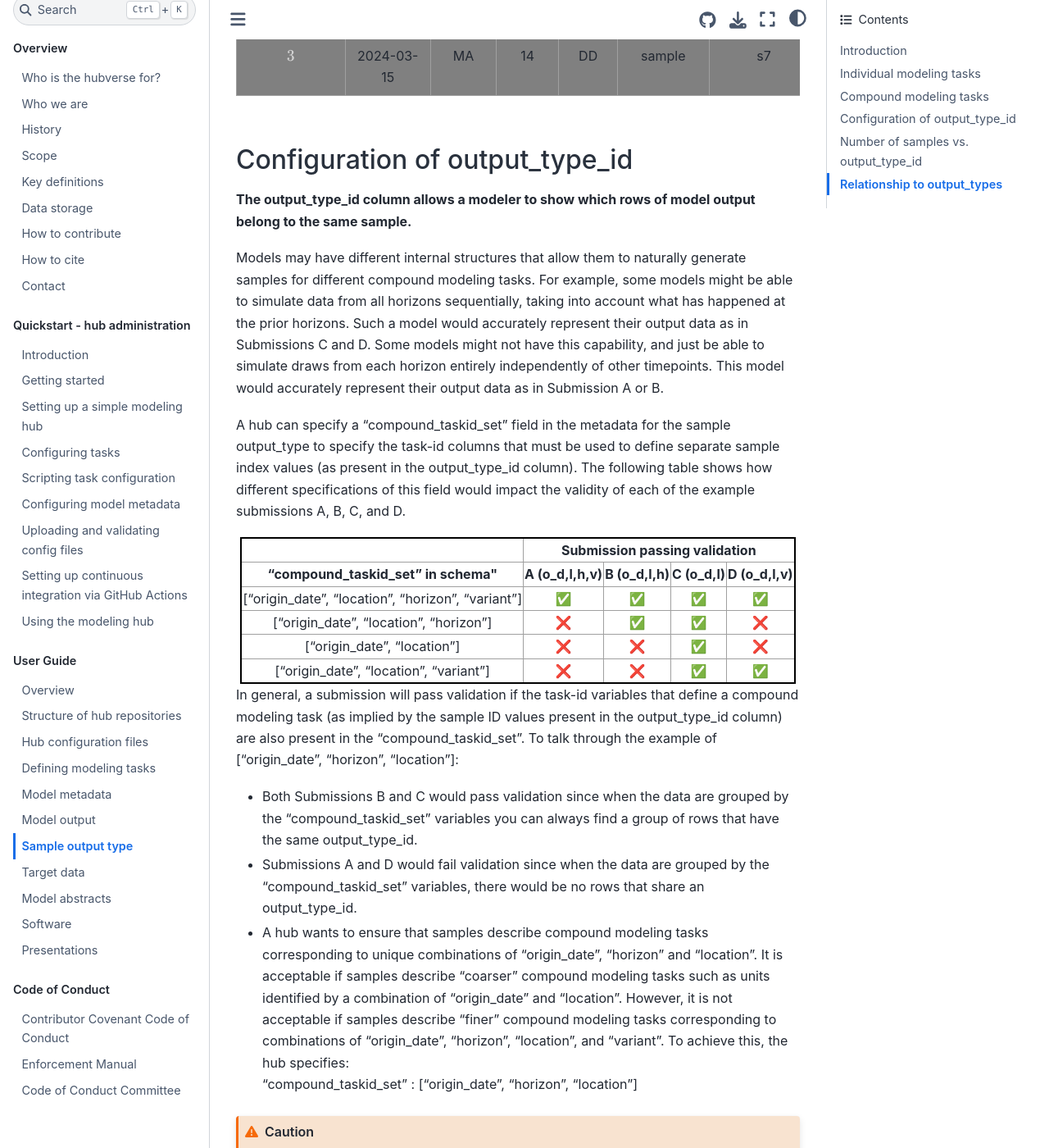
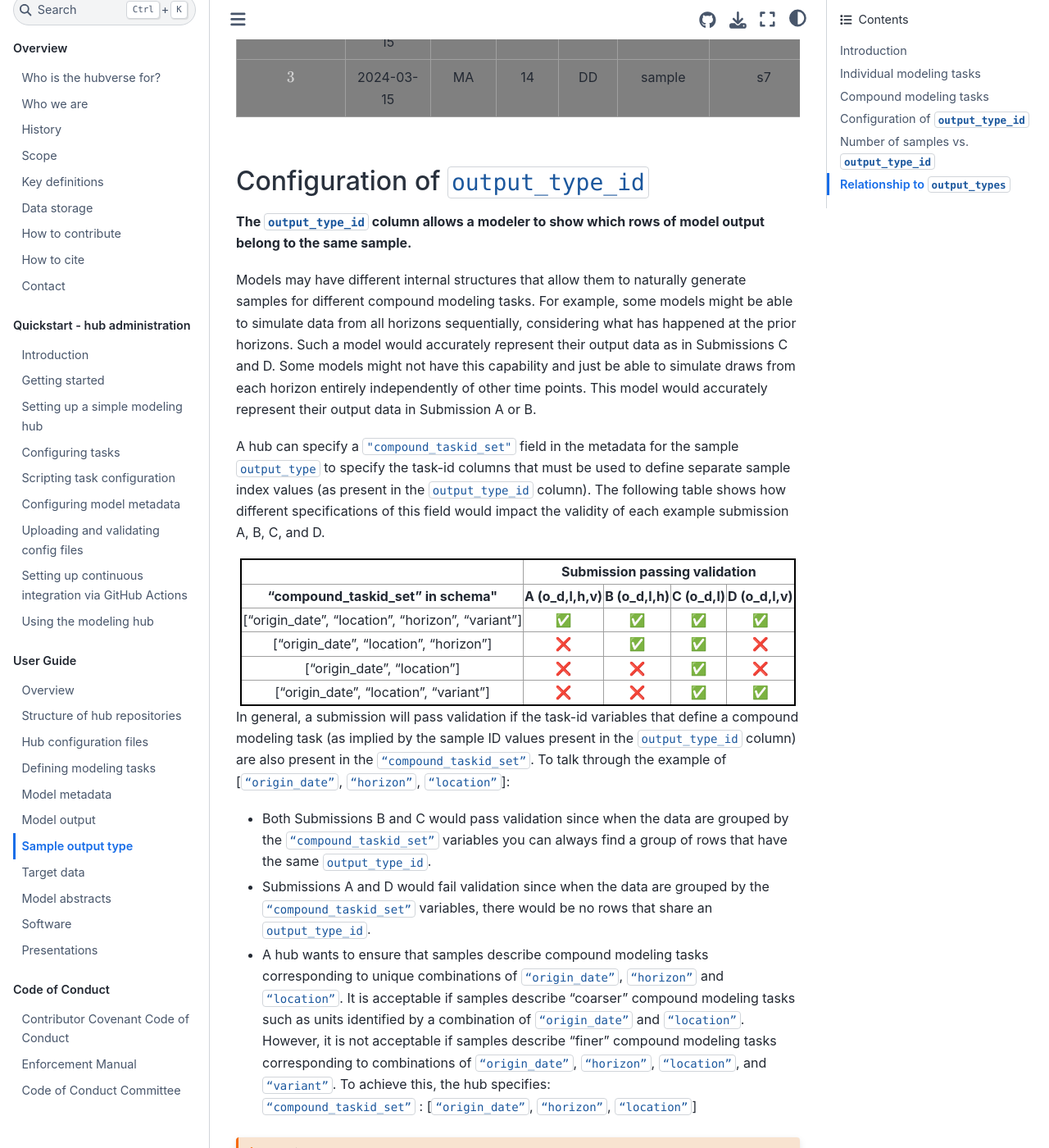
Before and after one commit to hubverse-org/hubDocs, a Sphinx documentation site: the page built from docs/source/user-guide/sample-output-type.md, in a window 1280 px wide and 1400 px high, scrolled down 9957 px. Shown: the whole window at 82% size. Built offline with Sphinx 7.4.7 and the Sphinx Book theme 1.1.4, drawn with Linux system fonts in a browser that asks for light colours; comment, search, counter and statistics services are not loaded; some of the changed text lies outside the part shown.

Commit message:
Formatting and Grammarly edits

````diff
--- a/docs/source/user-guide/sample-output-type.md
+++ b/docs/source/user-guide/sample-output-type.md
@@ -1,11 +1,11 @@
 # Sample output type
 
 ## Introduction
-The sample `output_type` can be used to represent a probabilistic distribution through a collection of possible future observed values (“samples”) that come out of a predictive model. Depending on the setup of the model and the configuration settings of the hub, different information may be requested or required to identify each sample.
+The sample `output_type` can represent a probabilistic distribution through a collection of possible future observed values (“samples”) that come out of a predictive model. Depending on the model's setup and the hub's configuration settings, different information may be requested or required to identify each sample.
 
-In the hubverse, a “modeling task” is the element that is being predicted and that can be represented by a univariate (e.g., scalar, or single) value. We could also tie this to a tabular representation of data more concretely as a combination of values from a set of task id columns that uniquely define a single prediction. We note that this concept is similar to that of a [“forecast unit” in the scoringutils R package](https://epiforecasts.io/scoringutils/reference/set_forecast_unit.html).
+In the hubverse, a “modeling task” is the element that is being predicted and that can be represented by a univariate (e.g., scalar or single) value. We could also tie this to a tabular representation of data more concretely as a combination of values from a set of task ID columns that uniquely define a single prediction. We note that this concept is similar to that of a [“forecast unit” in the scoringutils R package](https://epiforecasts.io/scoringutils/reference/set_forecast_unit.html).
 
-Take the following model_output data for the mean output_type as an example:
+Take the following `model_output` data for the mean `output_type` as an example:
 | origin_date | horizon | location | output_type| output_type_id | value |
 |:----------: | :-----------: | :-----------: | :-----------: | :-----------: | :-----------: |
 | 2024-03-15 | -1 | MA | mean | NA| - |
@@ -81,7 +81,7 @@
 | 2024-03-15 | 14 | DD | MA | sample | - | - |
 
 ### Four submissions, differing by compound modeling task
-**Submission A**: sample output_type where **a single modeling task corresponds to a unique combination of origin_date, location, horizon, and variant**. There are eight unique modeling tasks in this example.
+**Submission A**: sample `output_type` where **a single modeling task corresponds to a unique combination of `origin_date`, `location`, `horizon`, and `variant`**. There are eight unique modeling tasks in this example.
 
 ```
 "output_type_id_params":{
@@ -95,7 +95,7 @@
 ```
 
 ```{attention}
-Rows are shaded to indicate different samples for the same compound forecast task. For example in the table below, the first two rows correspond to the same modeling task but they are highlighted to show that the first row is from sample "s0" while the second row is from sample "s1".
+Rows are shaded to indicate different samples for the same compound forecast task. For example, in the table below, the first two rows correspond to the same modeling task, but they are highlighted to show that the first row is from sample "s0" while the second row is from sample "s1".
 ```
 <div class="heatMap1">
 
@@ -160,7 +160,7 @@
 
 </div>
 
-**Submission C**: sample output_type where each compound modeling task corresponds to a combination of origin_date and location. In this example, there is a single compound modeling task which we can describe as **“Massachusetts with the origin_date of 2024-03-15”**. In the example data shown below there is one unique compound modeling task (shown with the latent grayed out column) and two unique samples. Each sample represents a grouped collection of possible values for all four variants across both prediction horizons.
+**Submission C**: sample `output_type` where each compound modeling task corresponds to a combination of `origin_date` and `location`. In this example, there is a single compound modeling task, which we can describe as **“Massachusetts with the `origin_date` of `2024-03-15`”**. In the example data shown below, there is one unique compound modeling task (shown with the latent grayed-out column) and two unique samples. Each sample represents a grouped collection of possible values for all four variants across both prediction horizons.
 
 ```
 "output_type_id_params":{
@@ -196,7 +196,7 @@
 
 </div>
 
-**Submission D**: sample output_type where a compound modeling task corresponds to a combination of values for origin_date, location and variant. In plain language, this could be described as **“trajectories of proportions over time for a given variant in a given location, with each variant treated independently from each other.”**  In the example data shown below there are four unique compound modeling tasks (shown with the grayed out column) and two samples for each.
+**Submission D**: sample `output_type` where a compound modeling task corresponds to a combination of values for `origin_date`, `location`, and `variant`. In plain language, this could be described as **“trajectories of proportions over time for a given variant in a given location, with each variant treated independently from each other.”**  In the example data shown below there are four unique compound modeling tasks (shown with the grayed-out column) and two samples for each.
 
 ```
 "output_type_id_params":{
@@ -232,14 +232,14 @@
 
 </div>
 
-## Configuration of output_type_id
-**The output_type_id column allows a modeler to show which rows of model output belong to the same sample.**
+## Configuration of `output_type_id`
+**The `output_type_id` column allows a modeler to show which rows of model output belong to the same sample.**
 
 Models may have different internal structures that allow them to naturally generate samples for different compound modeling tasks.
-For example, some models might be able to simulate data from all horizons sequentially, taking into account what has happened at the prior horizons. Such a model would accurately represent their output data as in Submissions C and D.
-Some models might not have this capability, and just be able to simulate draws from each horizon entirely independently of other timepoints. This model would accurately represent their output data as in Submission A or B.
+For example, some models might be able to simulate data from all horizons sequentially, considering what has happened at the prior horizons. Such a model would accurately represent their output data as in Submissions C and D.
+Some models might not have this capability and just be able to simulate draws from each horizon entirely independently of other time points. This model would accurately represent their output data in Submission A or B.
 
-A hub can specify a "compound_taskid_set" field in the metadata for the sample output_type to specify the task-id columns that must be used to define separate sample index values (as present in the output_type_id column). The following table shows how different specifications of this field would impact the validity of each of the example submissions A, B, C, and D.
+A hub can specify a `"compound_taskid_set"` field in the metadata for the sample `output_type` to specify the task-id columns that must be used to define separate sample index values (as present in the `output_type_id` column). The following table shows how different specifications of this field would impact the validity of each example submission A, B, C, and D.
 
 <table>
   <tr>
@@ -283,11 +283,11 @@
   </tr>
 </table>
 
-In general, a submission will pass validation if the task-id variables that define a compound modeling task (as implied by the sample ID values present in the output_type_id column) are also present in the “compound_taskid_set”. To talk through the example of [“origin_date”, “horizon”, “location”]:
-- Both Submissions B and C would pass validation since when the data are grouped by the “compound_taskid_set” variables you can always find a group of rows that have the same output_type_id.
-- Submissions A and D would fail validation since when the data are grouped by the “compound_taskid_set” variables, there would be no rows that share an output_type_id.
-- A hub wants to ensure that samples describe compound modeling tasks corresponding to unique combinations of “origin_date”, “horizon” and “location”. It is acceptable if samples describe “coarser” compound modeling tasks such as units identified by a combination of “origin_date” and “location”. However, it is not acceptable if samples describe “finer” compound modeling tasks corresponding to combinations of “origin_date”, “horizon”, “location”, and “variant”. To achieve this, the hub specifies: <br>
-“compound_taskid_set” : [“origin_date”, “horizon”, “location”]
+In general, a submission will pass validation if the task-id variables that define a compound modeling task (as implied by the sample ID values present in the `output_type_id` column) are also present in the `“compound_taskid_set”`. To talk through the example of [`“origin_date”`, `“horizon”`, `“location”`]:
+- Both Submissions B and C would pass validation since when the data are grouped by the `“compound_taskid_set”` variables you can always find a group of rows that have the same `output_type_id`.
+- Submissions A and D would fail validation since when the data are grouped by the `“compound_taskid_set”` variables, there would be no rows that share an `output_type_id`.
+- A hub wants to ensure that samples describe compound modeling tasks corresponding to unique combinations of `“origin_date”`, `“horizon”` and `“location”`. It is acceptable if samples describe “coarser” compound modeling tasks such as units identified by a combination of `“origin_date”` and `“location”`. However, it is not acceptable if samples describe “finer” compound modeling tasks corresponding to combinations of `“origin_date”`, `“horizon”`, `“location”`, and `“variant”`. To achieve this, the hub specifies: <br>
+`“compound_taskid_set”` : [`“origin_date”`, `“horizon”`, `“location”`]
 
 ```{caution}
 #### `“compound_taskid_set”` and derived task-id variables
@@ -297,17 +297,17 @@
 If such derived task-ids exist in a hub and all task-ids their values depend on are part of the `compound_taskid_set` then the **derived task-ids must also be part of the `compound_taskid_set`** for model output submission validation to proceed without false `compound_taskid_set` detection errors.
 ```
 
-## Number of samples vs. output_type_id
-The number of samples per individual modeling task in the above examples can always be determined by the number of times that each unique combination of task-id variables (i.e., each individual modeling task) appears in the submission. For Submissions A, B, C and D above, even though the number of unique values of output_type_id changes, all examples have two samples per individual modeling task since each task-id-set appears exactly twice in the provided data.
+## Number of samples vs. `output_type_id`
+The number of samples per individual modeling task in the above examples can always be determined by the number of times that each unique combination of task-id variables (i.e., each individual modeling task) appears in the submission. For Submissions A, B, C, and D above, even though the number of unique values of `output_type_id` changes, all examples have two samples per individual modeling task since each task-id-set appears exactly twice in the provided data.
 
-## Relationship to output_types
-Compound modeling tasks are a general conceptual property of the way targets for a hub are defined. As such, they could be configured for a specific target, for all output types, not just samples. However, at the present time we choose to only implement the concept of compound modeling tasks for sample output_types, to facilitate data format validation for samples.
+## Relationship to `output_types`
+Compound modeling tasks are a general conceptual property of the way targets for a hub are defined. As such, they could be configured for a specific target, for all output types, not just samples. However, at the present time, we choose to only implement the concept of compound modeling tasks for sample `output_types`, to facilitate data format validation for samples.
 
 At a later time, the hubverse may revisit a way to more generally define compound modeling tasks, as they can be used for different things. For example, compound modeling tasks defined for a compositional data target could
 
- - validation that all of the proportions in a set of “mean” output_types sum to 1.
- - be used to evaluate the proportions in a set of “mean” output_types, since evaluating each modeling task independently would result in inappropriate duplication of scores for what should be viewed as a single multivariate outcome.
+ - validation that all of the proportions in a set of “mean” `output_types` sum to 1.
+ - be used to evaluate the proportions in a set of “mean” `output_types`, since evaluating each modeling task independently would result in inappropriate duplication of scores for what should be viewed as a single multivariate outcome.
 
 <br>
 
-Documentation about tests for other output types can be found in  [Validation Pull Requests on GitHub](https://hubverse-org.github.io/hubValidations/articles/validate-pr.html#validate_pr-check-details).
+Documentation about tests for other output types can be found in [Validation Pull Requests on GitHub](https://hubverse-org.github.io/hubValidations/articles/validate-pr.html#validate_pr-check-details).
````
Also changed, not shown: other parts of docs/source/user-guide/sample-output-type.md (+10 -10 lines).
